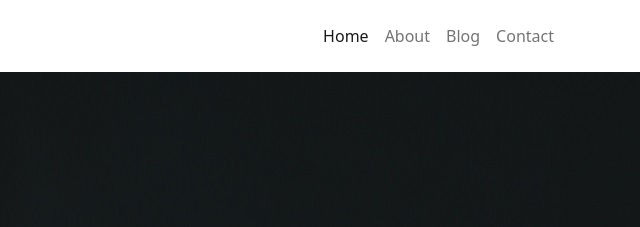
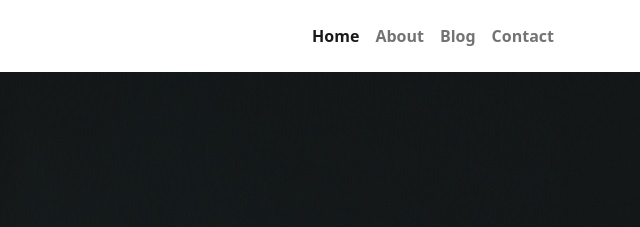
Before and after one commit to daroel/daroel.github.io, a plain HTML site: page index.html in a window 1280 px wide. Shown: the top 227 px of the page, 640-1280 px from the left. Drawn offline with Linux system fonts and the light colour scheme.

Commit message:
bold nav

```diff
--- a/index.html
+++ b/index.html
@@ -22,16 +22,16 @@
         <div class="collapse navbar-collapse" id="navbarNav">
           <ul class="navbar-nav ms-auto">
             <li class="nav-item">
-              <a class="nav-link active" aria-current="page" href="#home">Home</a>
+              <a class="nav-link active fw-bold" aria-current="page" href="#home">Home</a>
             </li>
             <li class="nav-item">
-              <a class="nav-link" href="#about">About</a>
+              <a class="nav-link fw-bold" href="#about">About</a>
             </li>
             <li class="nav-item">
-              <a class="nav-link" href="#blog">Blog</a>
+              <a class="nav-link fw-bold" href="#blog">Blog</a>
             </li>
             <li class="nav-item">
-              <a class="nav-link" href="#contact">Contact</a>
+              <a class="nav-link fw-bold" href="#contact">Contact</a>
             </li>
           </ul>
         </div>
```
